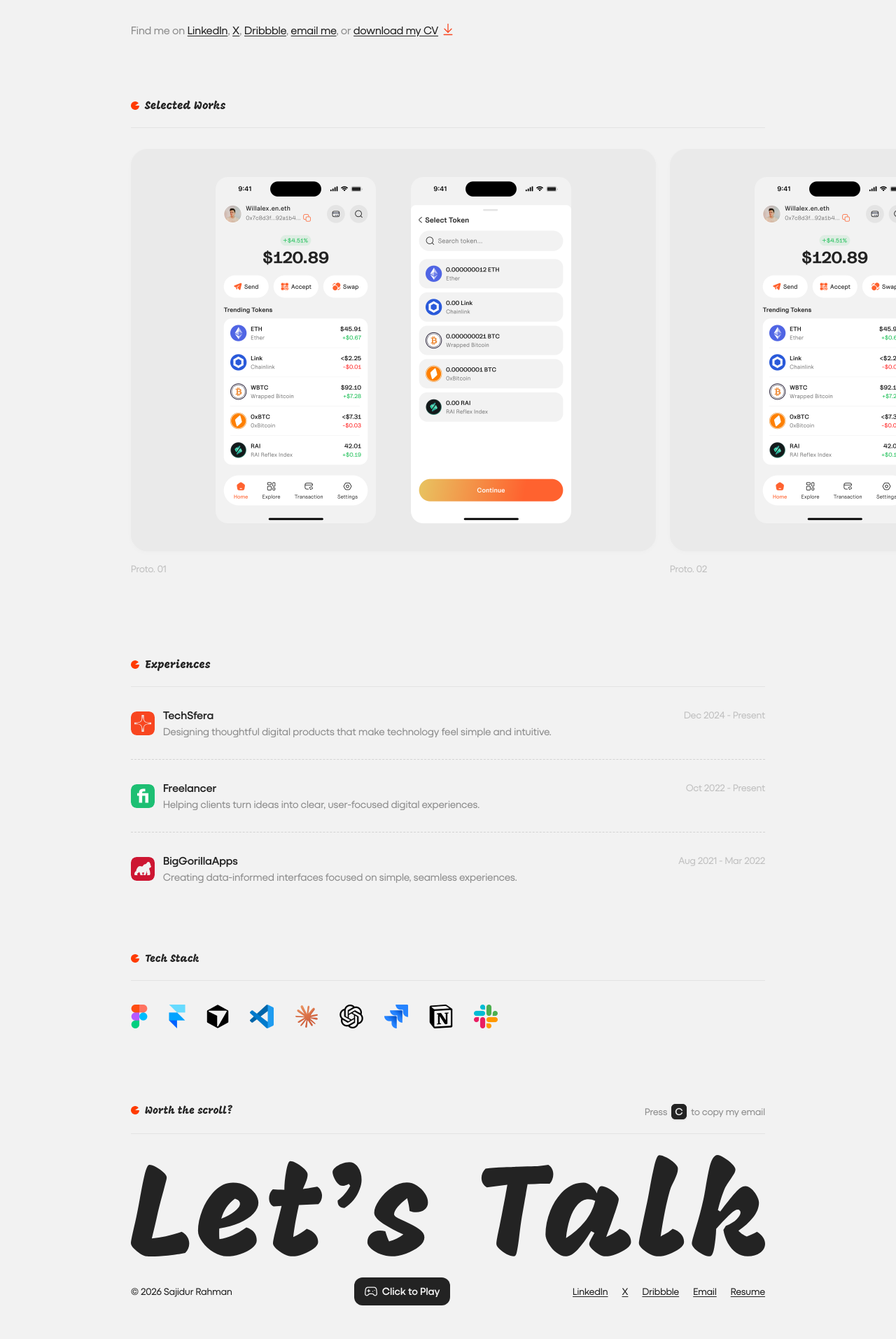
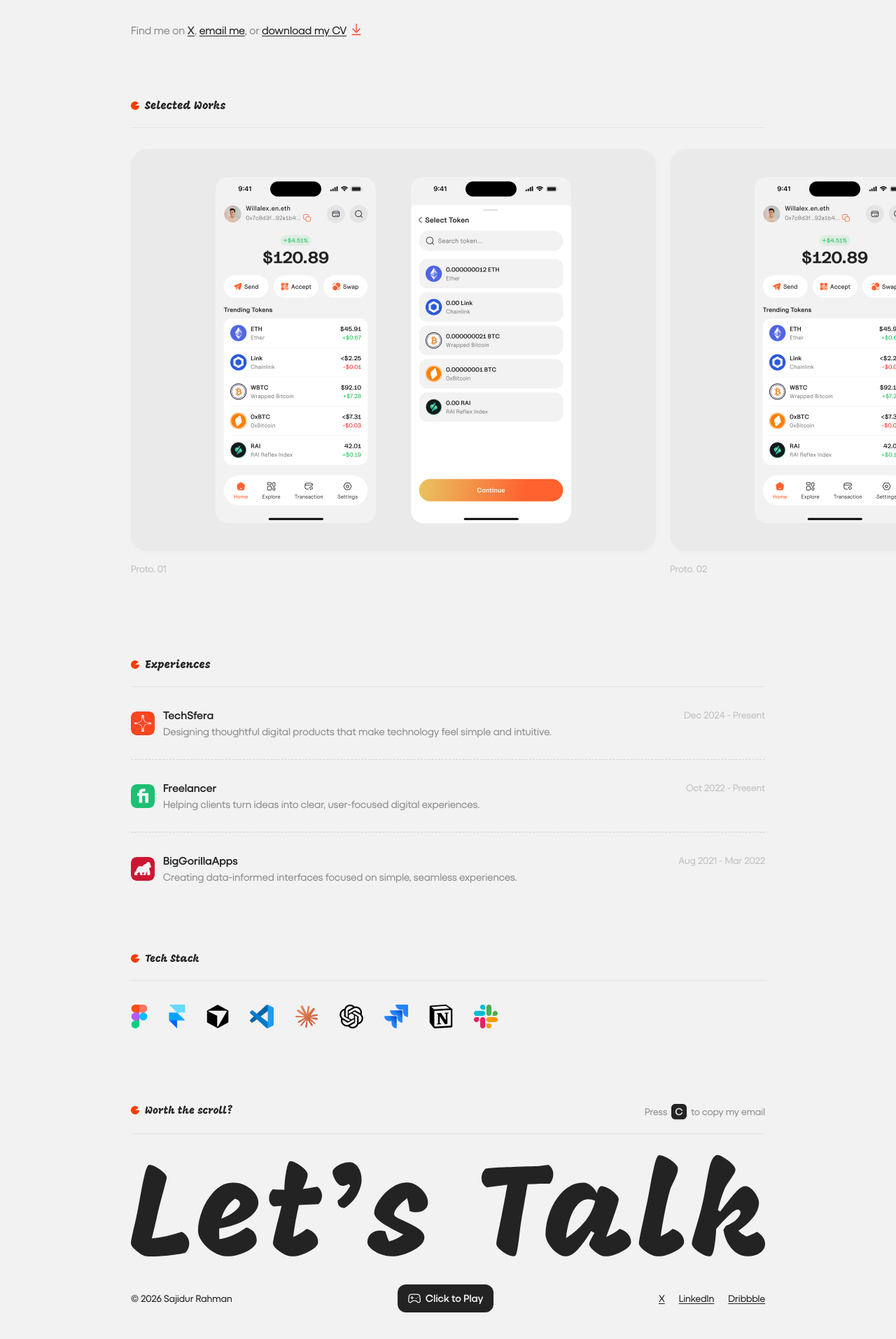
Before and after one commit to sajidur7/sajidurs_portfolio, a Next.js app: page / in a window 1280 px wide. Shown: the part 326-2240 px from the top of the page at 70% size. Built offline with nearby package versions, Linux system fonts and the light colour scheme.

Commit message:
Restore original game style and clean action/footer links

```diff
--- a/src/components/Footer.tsx
+++ b/src/components/Footer.tsx
@@ -9,14 +9,6 @@ export function Footer() {
   const [score, setScore] = useState(0);
   const [highScore, setHighScore] = useState(0);
   const [gameOver, setGameOver] = useState(false);
-  const [emailCopied, setEmailCopied] = useState(false);
-
-  const handleCopyEmail = useCallback((e: React.MouseEvent) => {
-    e.preventDefault();
-    navigator.clipboard.writeText(LINKS.EMAIL);
-    setEmailCopied(true);
-    setTimeout(() => setEmailCopied(false), 2000);
-  }, []);
 
   // Game canvas state
   const canvasRef = useRef<HTMLCanvasElement>(null);
@@ -206,30 +198,24 @@ export function Footer() {
   }, [isPlaying]);
 
   return (
-    <footer id="footer" className="mt-[30px] pb-[60px]">
+    <footer className="mt-[40px] pb-[55px] select-text">
+      {/* Seamless In-Page Dino Runner (activated when isPlaying is true, matching footer_inspiration.mov) */}
       {isPlaying ? (
-        /* Active Chrome Dinosaur Game Canvas Bar */
-        <div
-          onClick={handleJumpOrRestart}
-          className="relative w-full h-[110px] rounded-[16px] bg-[#E8E8E8] border border-[#8D8D8D]/20 overflow-hidden select-none cursor-pointer flex flex-col justify-between p-3"
-          aria-label="Chrome Dinosaur Game. Space/Up to jump, Down to duck, Esc to exit."
-        >
+        <div className="w-full max-w-[906px] transition-all duration-300">
           <canvas
             ref={canvasRef}
             width={906}
-            height={70}
-            className="w-full h-[70px] block"
+            height={110}
+            onClick={handleJumpOrRestart}
+            className="w-full h-[110px] cursor-pointer block select-none"
           />
-
-          {/* Game Bar Bottom Row: Controls & Score */}
-          <div className="flex items-center justify-between text-[13px] text-muted font-sans pt-1 border-t border-[#8D8D8D]/15">
+          {/* HUD Line: Left instructions, Right score counter (Exact Figma Match) */}
+          <div className="mt-[14px] flex items-center justify-between font-sans text-[14px] leading-[22px] select-none text-primary">
             {gameOver ? (
-              <span className="text-accent font-medium inline-flex items-center gap-1.5">
-                <Image
-                  src="/assets/game/dino-dead.svg"
-                  alt=""
-                  width={14}
-                  height={14}
+              <span className="inline-flex items-center">
+                <span>Game over</span>
+                <span
+                  className="inline-block w-[3px] h-[3px] rounded-full bg-primary mx-[8px] shrink-0"
                   aria-hidden="true"
                 />
                 <span>Hit space to retry</span>
@@ -237,20 +223,31 @@ export function Footer() {
             ) : (
               <span className="inline-flex items-center">
                 <span>Space to jump</span>
-                <span className="mx-2">•</span>
+                <span
+                  className="inline-block w-[3px] h-[3px] rounded-full bg-primary mx-[8px] shrink-0"
+                  aria-hidden="true"
+                />
                 <span>↓ Duck</span>
-                <span className="mx-2">•</span>
+                <span
+                  className="inline-block w-[3px] h-[3px] rounded-full bg-primary mx-[8px] shrink-0"
+                  aria-hidden="true"
+                />
                 <button
                   type="button"
                   onClick={() => setIsPlaying(false)}
-                  className="cursor-pointer hover:opacity-75"
+                  className="cursor-pointer hover:opacity-75 transition-opacity text-primary"
                 >
                   Esc exit
                 </button>
               </span>
             )}
-            <span className="tabular-nums font-mono text-primary">
-              {String(score).padStart(5, "0")} / HI {String(highScore).padStart(5, "0")}
+            <span className="tabular-nums font-sans text-[14px] leading-[22px]">
+              <span className="text-primary font-normal">
+                {String(score).padStart(5, "0")}
+              </span>
+              <span className="text-muted ml-[18px]">
+                HI {String(highScore).padStart(5, "0")}
+              </span>
             </span>
           </div>
         </div>
@@ -284,20 +281,20 @@ export function Footer() {
           {/* Right: Social Links (Frame 27: y=2064, gap 20px, Duplet 400 14px/22px, underline, #232323) */}
           <div className="flex items-center gap-[20px] font-sans text-[14px] leading-[22px] text-primary">
             <a
+              href={LINKS.X}
+              target="_blank"
+              rel="noopener noreferrer"
+              className="underline underline-offset-2 hover:opacity-75 transition-opacity"
+            >
+              X
+            </a>
+            <a
               href={LINKS.LINKEDIN}
               target="_blank"
               rel="noopener noreferrer"
               className="underline underline-offset-2 hover:opacity-75 transition-opacity"
             >
               LinkedIn
-            </a>
-            <a
-              href={LINKS.X}
-              target="_blank"
-              rel="noopener noreferrer"
-              className="underline underline-offset-2 hover:opacity-75 transition-opacity"
-            >
-              X
             </a>
             <a
               href={LINKS.DRIBBBLE}
@@ -307,23 +304,6 @@ export function Footer() {
             >
               Dribbble
             </a>
-            <button
-              type="button"
-              onClick={handleCopyEmail}
-              aria-label="Copy email address"
-              className="underline underline-offset-2 hover:opacity-75 transition-opacity cursor-pointer inline-flex items-center gap-1"
-              title="Click to copy heysajidur@gmail.com"
-            >
-              <span>{emailCopied ? "Copied!" : "Email"}</span>
-            </button>
-            <a
-              href={LINKS.CV}
-              target="_blank"
-              rel="noopener noreferrer"
-              className="underline underline-offset-2 hover:opacity-75 transition-opacity"
-            >
-              Resume
-            </a>
           </div>
         </div>
       )}
--- a/src/components/Intro.tsx
+++ b/src/components/Intro.tsx
@@ -6,13 +6,6 @@ import { LINKS } from "@/lib/config";
 
 export function Intro() {
   const [timeStr, setTimeStr] = useState("12: 05: 16 GMT +6");
-  const [emailCopied, setEmailCopied] = useState(false);
-
-  const handleCopyEmail = (e: React.MouseEvent) => {
-    navigator.clipboard.writeText(LINKS.EMAIL);
-    setEmailCopied(true);
-    setTimeout(() => setEmailCopied(false), 2000);
-  };
 
   useEffect(() => {
     function updateClock() {
@@ -124,15 +117,6 @@ export function Intro() {
       <p className="mt-[30px] text-[16px] leading-[22px] text-muted font-sans font-normal">
         Find me on{" "}
         <a
-          href={LINKS.LINKEDIN}
-          target="_blank"
-          rel="noopener noreferrer"
-          className="text-primary underline underline-offset-2 hover:opacity-80 transition-opacity"
-        >
-          LinkedIn
-        </a>
-        ,{" "}
-        <a
           href={LINKS.X}
           target="_blank"
           rel="noopener noreferrer"
@@ -142,21 +126,10 @@ export function Intro() {
         </a>
         ,{" "}
         <a
-          href={LINKS.DRIBBBLE}
-          target="_blank"
-          rel="noopener noreferrer"
+          href={`mailto:${LINKS.EMAIL}`}
           className="text-primary underline underline-offset-2 hover:opacity-80 transition-opacity"
         >
-          Dribbble
-        </a>
-        ,{" "}
-        <a
-          href={`mailto:${LINKS.EMAIL}`}
-          onClick={handleCopyEmail}
-          title="Click to email or copy heysajidur@gmail.com"
-          className="text-primary underline underline-offset-2 hover:opacity-80 transition-opacity cursor-pointer"
-        >
-          {emailCopied ? "email copied!" : "email me"}
+          email me
         </a>
         , or{" "}
         <a
```
